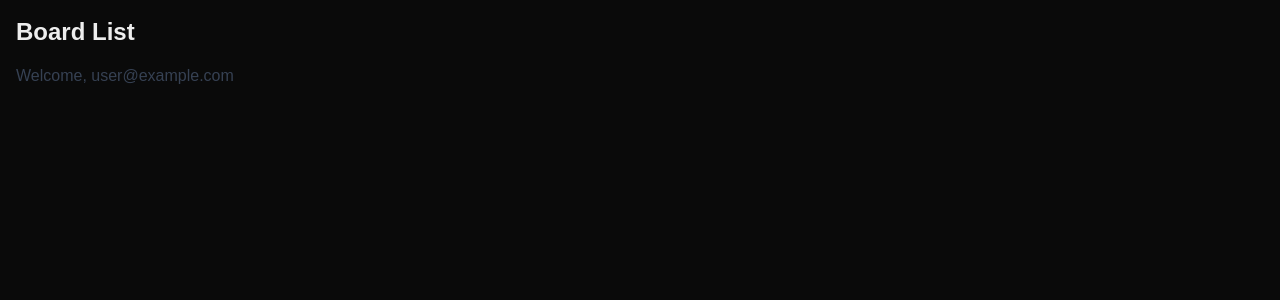
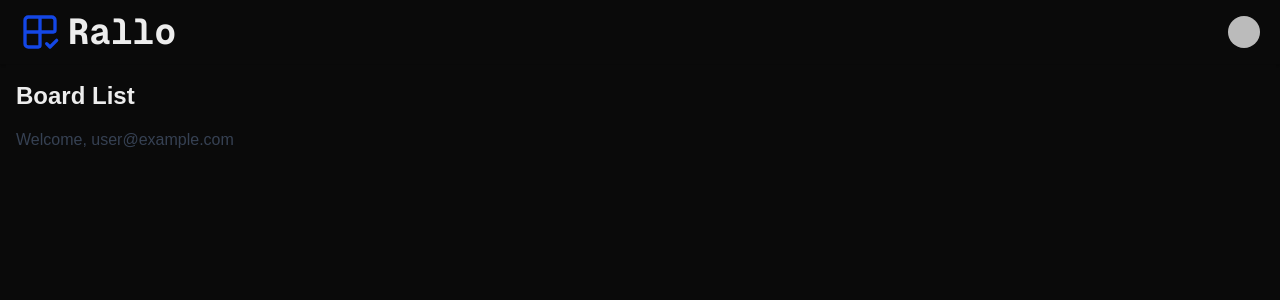
Before and after one commit to josephng2003/rallo, a Next.js app: page /board/list in a window 1280 px wide. Shown: the top 300 px of the page. Built offline with nearby package versions, Linux system fonts and the light colour scheme; no server answers; sample sign-in values are in the browser's storage.

Commit message:
feat: refactor

```diff
--- a/app/board/layout.tsx
+++ b/app/board/layout.tsx
@@ -1,5 +1,6 @@
 'use client'
 
+import BoardNavigation from '@/components/custom/BoardNavigation'
 import { SessionProvider } from 'next-auth/react'
 import React from 'react'
 
@@ -8,7 +9,12 @@ const BoardLayout = ({
 }: Readonly<{
   children: React.ReactNode
 }>) => {
-  return <SessionProvider>{children}</SessionProvider>
+  return (
+    <SessionProvider>
+      <BoardNavigation />
+      {children}
+    </SessionProvider>
+  )
 }
 
 export default BoardLayout
--- a/app/board/list/page.tsx
+++ b/app/board/list/page.tsx
@@ -3,7 +3,7 @@
 import { useEffect } from 'react'
 import { useSession } from 'next-auth/react'
 import { useRouter } from 'next/navigation'
-import ListLoadingPage from './loading'
+import ListLoadingPage from '../loading'
 
 const BoardListPage = () => {
   const { data: session, status } = useSession()
--- a/app/page.tsx
+++ b/app/page.tsx
@@ -2,12 +2,16 @@ import HeroBanner from '@/components/custom/HeroBanner'
 import LandingPageNavigation from '@/components/custom/LandingPageNavigation'
 import { authOptions } from '@/lib/auth'
 import { getServerSession } from 'next-auth'
+import { redirect } from 'next/navigation'
 
 export default async function HomePage() {
-  const session = await getServerSession(authOptions) // server-side
+  const session = await getServerSession(authOptions)
+  if (session) {
+    redirect('/board/list')
+  }
   return (
     <>
-      <LandingPageNavigation session={session} />
+      <LandingPageNavigation />
       <HeroBanner />
     </>
   )
--- /dev/null
+++ b/components/custom/BoardNavigation.tsx
@@ -0,0 +1,25 @@
+'use client'
+
+import { NavigationMenu, NavigationMenuList } from '@radix-ui/react-navigation-menu'
+import Logo from './Logo'
+import ProfileDropdown from './ProfileDropdown'
+import { useSession } from 'next-auth/react'
+
+const BoardNavigation = () => {
+  const { data: session } = useSession()
+
+  return (
+    <NavigationMenu className='shadow-sm'>
+      <NavigationMenuList className='flex justify-between p-3 px-5'>
+        <Logo />
+        <div className='flex items-center gap-3 justify-center'>
+          {session && (
+            <ProfileDropdown email={session.user?.email} image={session.user?.image} name={session.user?.name} />
+          )}
+        </div>
+      </NavigationMenuList>
+    </NavigationMenu>
+  )
+}
+
+export default BoardNavigation
--- a/components/custom/HeroBanner.tsx
+++ b/components/custom/HeroBanner.tsx
@@ -27,7 +27,7 @@ const HeroBanner = () => {
             size='lg'
             className='font-bold rounded-lg shadow-lg text-white mt-4 w-full sm:w-auto'
           >
-            <Link href='/board/list'>Get started</Link>
+            <Link href='/auth/signup'>Get started</Link>
           </Button>
         </div>
         <div className='relative w-full md:w-1/2 max-w-[900px] h-64 sm:h-80 md:h-96 lg:h-[420px] mt-6 md:mt-0'>
--- a/components/custom/LandingPageNavigation.tsx
+++ b/components/custom/LandingPageNavigation.tsx
@@ -4,11 +4,9 @@ import { NavigationMenu, NavigationMenuList } from '@radix-ui/react-navigation-m
 import { Button } from '../ui/button'
 import Logo from './Logo'
 import { ThemeBtn } from './ThemeBtn'
-import { Session } from 'next-auth'
 import AuthBtn from './AuthBtn'
-import ProfileDropdown from './ProfileDropdown'
 
-const LandingPageNavigation = ({ session }: { session: Session | null }) => {
+const LandingPageNavigation = () => {
   const buttonList = [{ title: 'Features' }, { title: 'Pricing' }, { title: 'Resources' }]
 
   return (
@@ -23,14 +21,10 @@ const LandingPageNavigation = ({ session }: { session: Session | null }) => {
           ))}
         </div>
         <div className='flex items-center gap-3 justify-center'>
-          {session ? (
-            <ProfileDropdown email={session.user?.email} image={session.user?.image} name={session.user?.name} />
-          ) : (
-            <div className='flex gap-2'>
-              <ThemeBtn />
-              <AuthBtn />
-            </div>
-          )}
+          <div className='flex gap-2'>
+            <ThemeBtn />
+            <AuthBtn />
+          </div>
         </div>
       </NavigationMenuList>
     </NavigationMenu>
```
Also changed, not shown: app/board/loading.tsx (renamed from app/board/list/loading.tsx).
